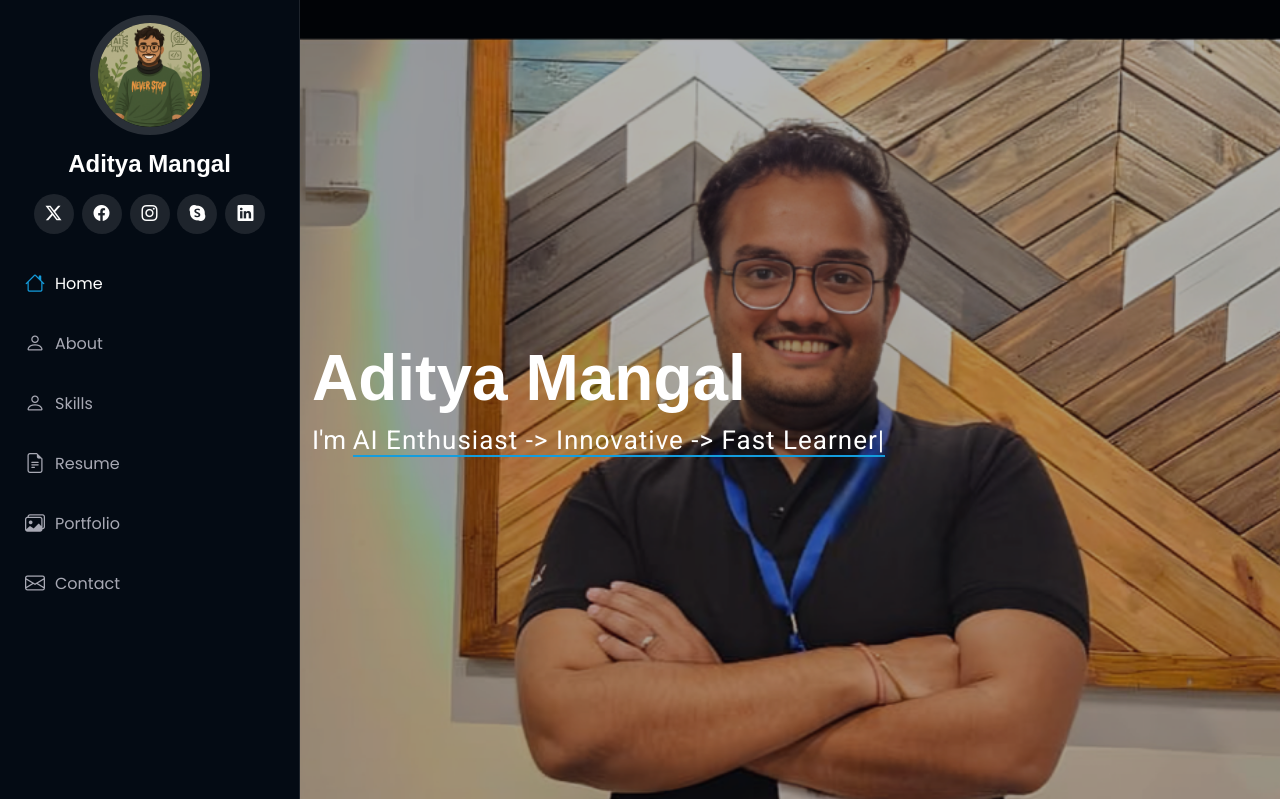
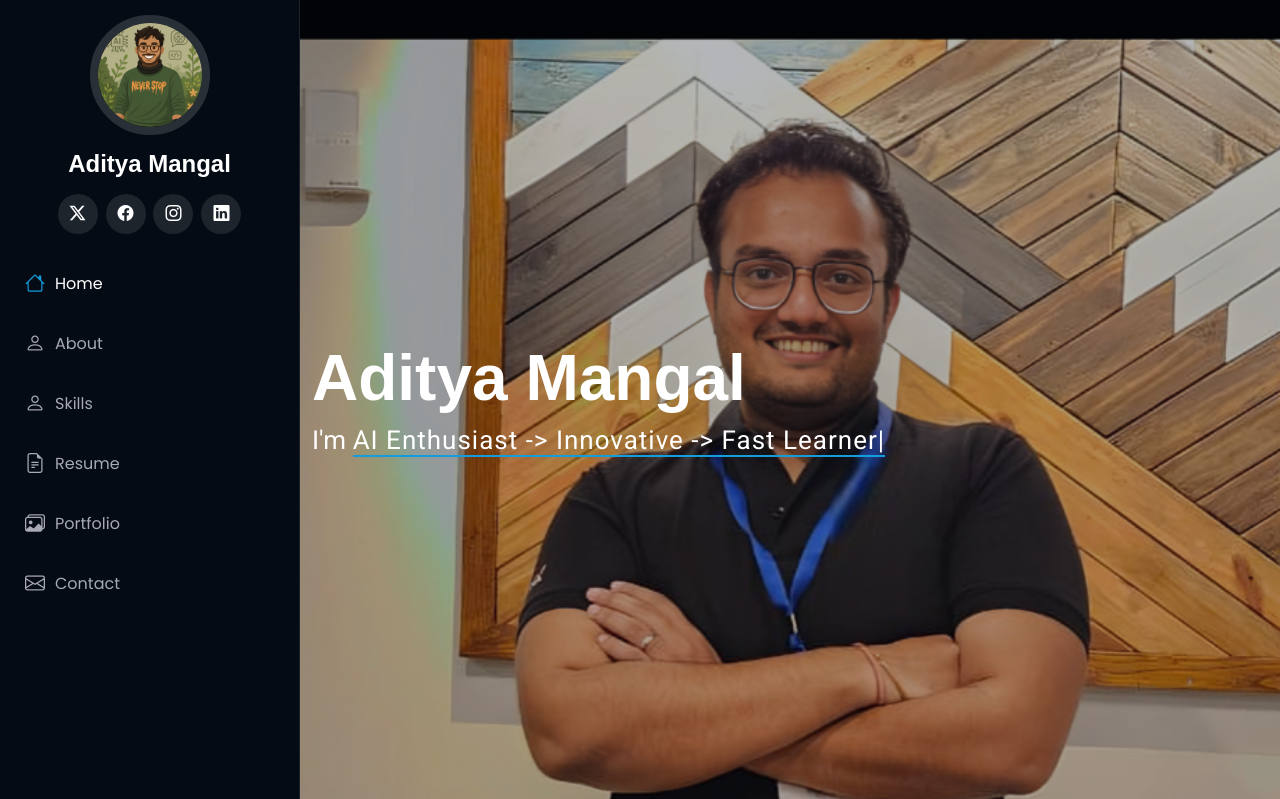
Before and after one commit to adityamangal1998/portfolio, a Flask app: page / in a window 1280 px wide. Shown: the top 799 px of the page. Run offline with Flask 3, Linux system fonts and the light colour scheme; some libraries are stand-ins or nearby versions.

Commit message:
fix: update social media links

```diff
--- a/templates/index.html
+++ b/templates/index.html
@@ -56,11 +56,10 @@
     </a>
 
     <div class="social-links text-center">
-      <a href="#" class="twitter"><i class="bi bi-twitter-x"></i></a>
-      <a href="#" class="facebook"><i class="bi bi-facebook"></i></a>
-      <a href="#" class="instagram"><i class="bi bi-instagram"></i></a>
-      <a href="#" class="google-plus"><i class="bi bi-skype"></i></a>
-      <a href="#" class="linkedin"><i class="bi bi-linkedin"></i></a>
+      <a href="https://x.com/mangal_aditya_" class="twitter"><i class="bi bi-twitter-x"></i></a>
+      <a href="https://www.facebook.com/vicky.mangal.73/" class="facebook"><i class="bi bi-facebook"></i></a>
+      <a href="https://www.instagram.com/mangal_aditya_/" class="instagram"><i class="bi bi-instagram"></i></a>
+      <a href="https://linkedin.com/in/aditya-mangal" class="linkedin"><i class="bi bi-linkedin"></i></a>
     </div>
 
     <nav id="navmenu" class="navmenu">
```
Also changed, not shown: templates/portfolio-details.html (+5 -5 lines), 1 other file.
